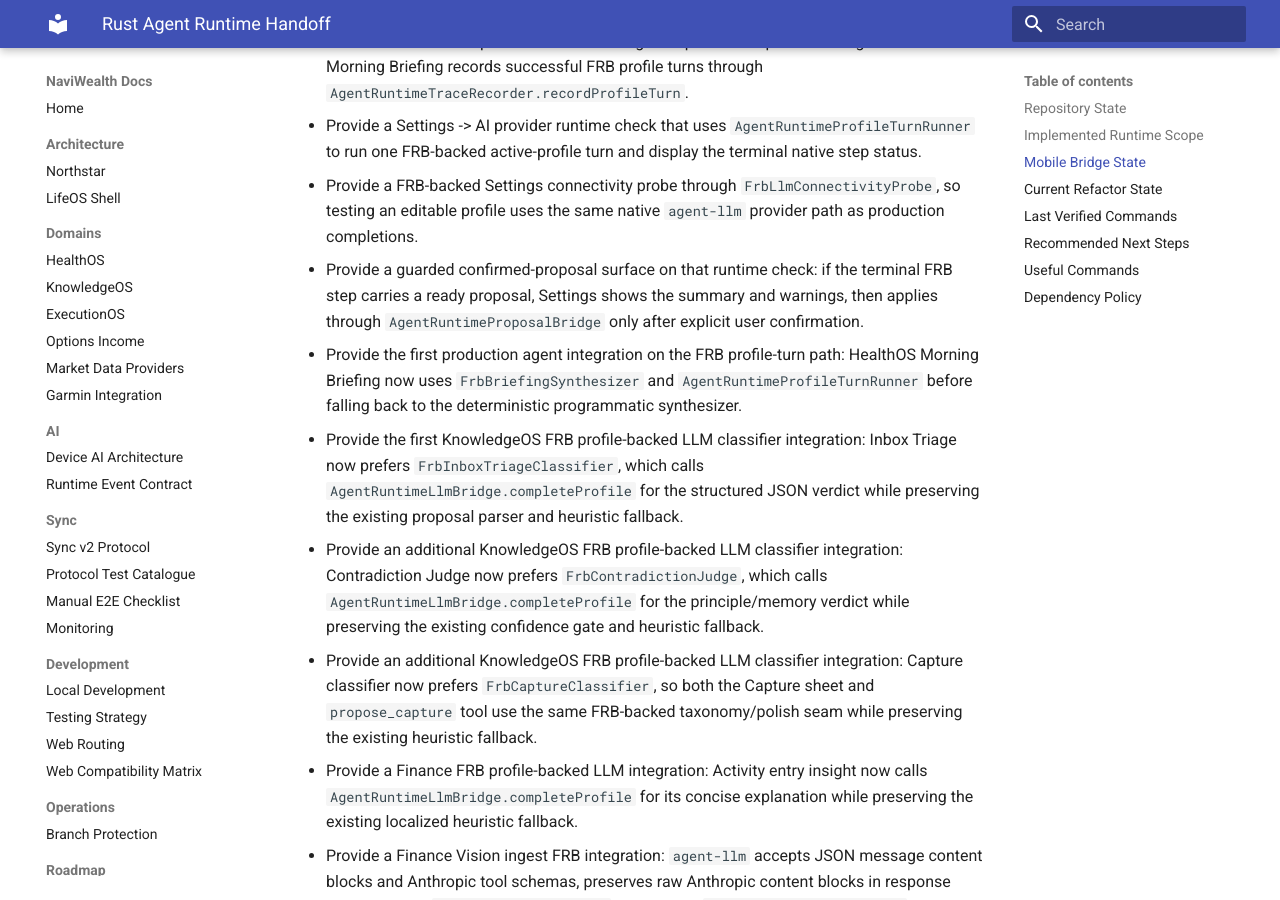
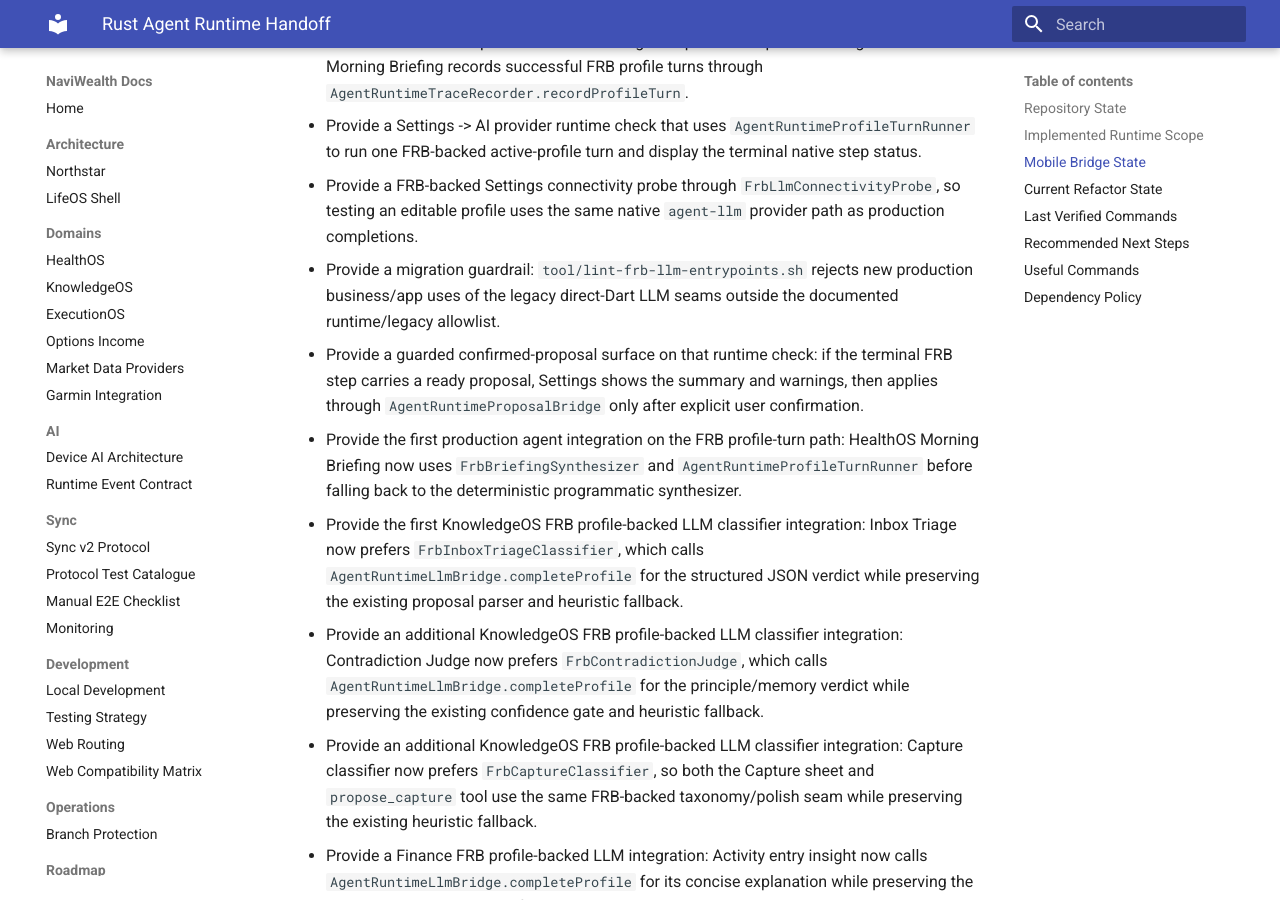
Before and after one commit to zsh-a/NaviWealth, an MkDocs documentation site: the page built from docs/architecture/rust-agent-runtime-handoff.md, in a window 1280 px wide and 900 px high, scrolled down 3912 px. Built offline with MkDocs 1.6.1 and Material for MkDocs 9.7.7, drawn with Linux system fonts in a browser that asks for light colours.

Commit message:
chore: guard frb llm entrypoints

```diff
--- a/docs/architecture/rust-agent-runtime-handoff.md
+++ b/docs/architecture/rust-agent-runtime-handoff.md
@@ -176,6 +176,10 @@ Current bridge capabilities:
 - Provide a FRB-backed Settings connectivity probe through
   `FrbLlmConnectivityProbe`, so testing an editable profile uses the same
   native `agent-llm` provider path as production completions.
+- Provide a migration guardrail:
+  `tool/lint-frb-llm-entrypoints.sh` rejects new production business/app uses
+  of the legacy direct-Dart LLM seams outside the documented runtime/legacy
+  allowlist.
 - Provide a guarded confirmed-proposal surface on that runtime check: if the
   terminal FRB step carries a ready proposal, Settings shows the summary and
   warnings, then applies through `AgentRuntimeProposalBridge` only after
```
Also changed, not shown: docs/architecture/rust-agent-runtime-mvp.md (+3 -0 lines), 1 other file.
